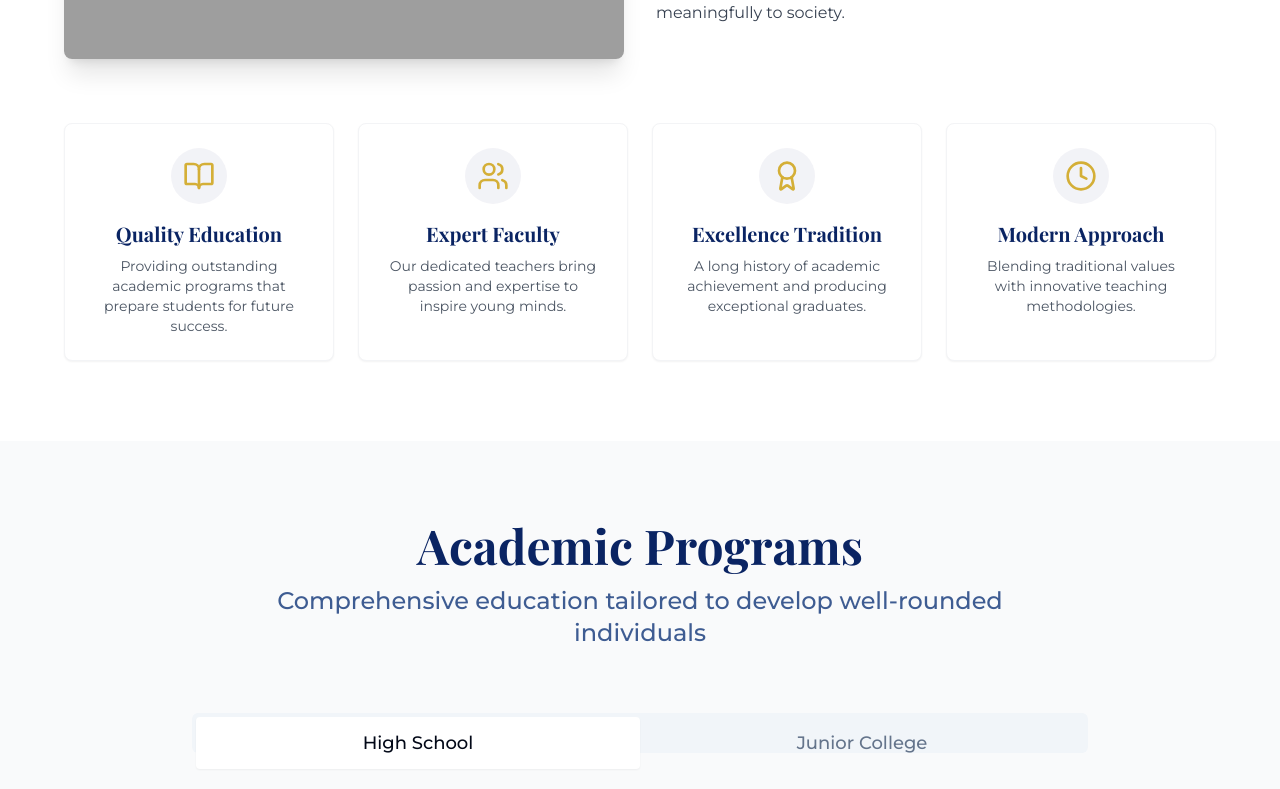
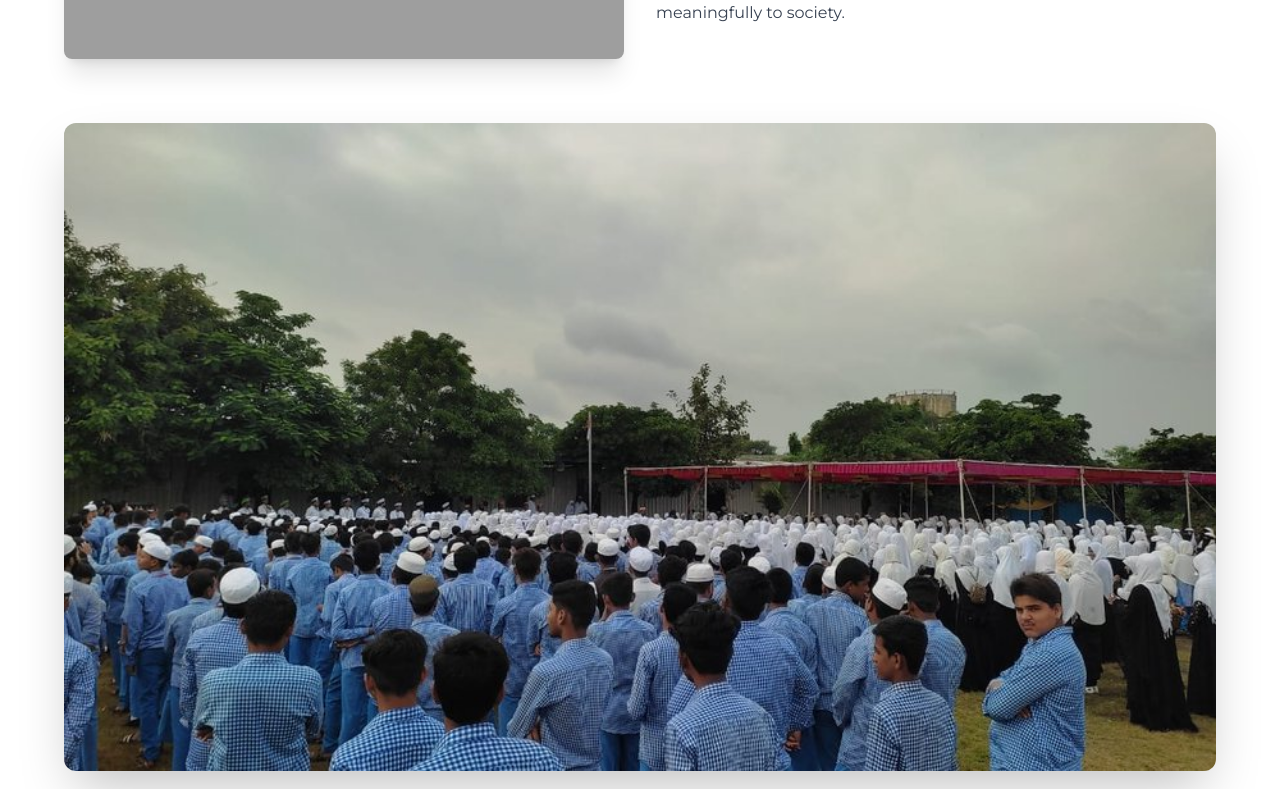
Before and after one commit to vipdanish2/vduhs, a React (Vite) app: page / in a window 1280 px wide. Shown: the part 1381-2170 px from the top of the page. Built offline with nearby package versions, Linux system fonts and the light colour scheme; grey boxes are pictures that could not be loaded.

Commit message:
feat: Add image effects to About section
Adds image effects to the "About Our Institution" section.

```diff
--- a/package.json
+++ b/package.json
@@ -45,6 +45,7 @@
     "cmdk": "^1.0.0",
     "date-fns": "^3.6.0",
     "embla-carousel-react": "^8.3.0",
+    "framer-motion": "^12.7.3",
     "input-otp": "^1.2.4",
     "lucide-react": "^0.462.0",
     "next-themes": "^0.3.0",
--- a/src/components/sections/About.tsx
+++ b/src/components/sections/About.tsx
@@ -2,8 +2,15 @@
 import React from 'react';
 import { BookOpen, Award, Users, Clock } from 'lucide-react';
 import { Card, CardContent } from '@/components/ui/card';
+import { motion } from 'framer-motion';
+import { useInView } from 'react-intersection-observer';
 
 const About: React.FC = () => {
+  const [ref, inView] = useInView({
+    triggerOnce: true,
+    threshold: 0.1,
+  });
+
   const features = [
     {
       icon: <BookOpen className="w-8 h-8 text-gold" />,
@@ -28,7 +35,7 @@ const About: React.FC = () => {
   ];
 
   return (
-    <section id="about" className="section-padding bg-white">
+    <section id="about" className="section-padding bg-white overflow-hidden">
       <div className="container mx-auto">
         <div className="text-center mb-16">
           <h2 className="section-title">About Our Institution</h2>
@@ -58,12 +65,37 @@ const About: React.FC = () => {
           </div>
         </div>
 
+        <div ref={ref} className="mb-16">
+          <motion.div
+            initial={{ opacity: 0, y: 30 }}
+            animate={inView ? { opacity: 1, y: 0 } : { opacity: 0, y: 30 }}
+            transition={{ duration: 0.7 }}
+            className="relative overflow-hidden rounded-xl shadow-2xl group"
+          >
+            <div className="aspect-w-16 aspect-h-9 md:aspect-h-6">
+              <img
+                src="/lovable-uploads/9361ac80-eaae-4905-b9d1-fbbcb3eae0c7.png"
+                alt="School assembly with students in uniform"
+                className="w-full h-full object-cover transition-transform duration-700 group-hover:scale-105"
+              />
+            </div>
+            <div className="absolute inset-0 bg-gradient-to-t from-navy/80 to-transparent opacity-0 group-hover:opacity-100 transition-opacity duration-500 flex items-end">
+              <div className="p-6 text-white">
+                <h4 className="text-xl font-bold mb-2 transform translate-y-4 group-hover:translate-y-0 transition-transform duration-300">School Assembly</h4>
+                <p className="text-white/90 transform translate-y-4 group-hover:translate-y-0 transition-transform duration-500 delay-100">
+                  Our students gather for morning assembly, embodying discipline and unity that form the foundation of our educational philosophy.
+                </p>
+              </div>
+            </div>
+          </motion.div>
+        </div>
+
         <div className="grid grid-cols-1 md:grid-cols-2 lg:grid-cols-4 gap-6">
           {features.map((feature, index) => (
-            <Card key={index} className="border border-gray-100">
+            <Card key={index} className="border border-gray-100 hover:shadow-lg transition-shadow duration-300">
               <CardContent className="pt-6">
                 <div className="flex flex-col items-center text-center">
-                  <div className="mb-4 p-3 bg-navy/5 rounded-full">
+                  <div className="mb-4 p-3 bg-navy/5 rounded-full transform transition-transform duration-300 hover:scale-110">
                     {feature.icon}
                   </div>
                   <h4 className="text-xl font-bold text-navy mb-2">{feature.title}</h4>
--- a/src/index.css
+++ b/src/index.css
@@ -80,3 +80,28 @@
     @apply bg-white rounded-lg shadow-lg p-6 transition-all duration-300 hover:shadow-xl;
   }
 }
+
+/* Aspect ratio utilities */
+.aspect-w-16 {
+  position: relative;
+  padding-bottom: calc(var(--tw-aspect-h) / var(--tw-aspect-w) * 100%);
+  --tw-aspect-w: 16;
+}
+
+.aspect-h-9 {
+  --tw-aspect-h: 9;
+}
+
+.aspect-h-6 {
+  --tw-aspect-h: 6;
+}
+
+.aspect-w-16 > * {
+  position: absolute;
+  height: 100%;
+  width: 100%;
+  top: 0;
+  right: 0;
+  bottom: 0;
+  left: 0;
+}
```
Also changed, not shown: public/lovable-uploads/9361ac80-eaae-4905-b9d1-fbbcb3eae0c7.png (added), 1 other file (tests, documents, lock files or other folders).
